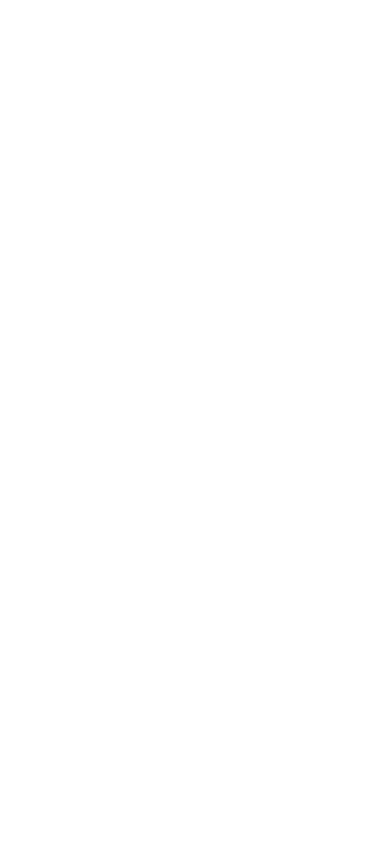
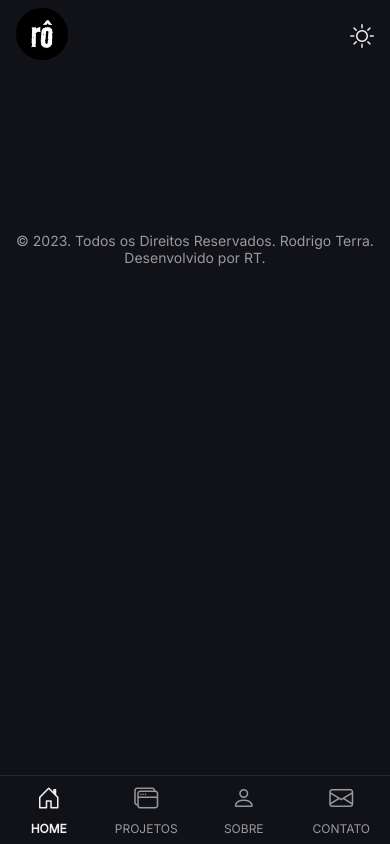
Before and after one commit to rodrigo-terra/rodrigoterra.github.io, a plain HTML site: page index.html in a window 390 px wide. Drawn offline with nearby package versions, Linux system fonts and the light colour scheme.

Commit message:
Adição do Hedar e Footer da Versão para Mobile e Deskttop

```diff
--- a/assets/css/styles.css
+++ b/assets/css/styles.css
@@ -1,13 +1,12 @@
 
-:root, :root[data-theme='dark'] {
+@import url('https://fonts.googleapis.com/css2?family=Inter&display=swap');
+
+:root {
   --primary-color: #F0F0F0;
-
   --primary-bg-color: #111217;
   --secondary-bg-color: #28292E;
-  --primary-border-color: #28292E;
-	--secondary-border-color: #56575A;
-
-  --title-color: #F0F0F0;
+  --border-color: #28292E;
+  --title-color: #9A9A9C;
   --text-color: #9A9A9C;
   --link-color: #9A9A9C;
   --icon-color: #C7C8C9;
@@ -19,6 +18,142 @@
   box-sizing: border-box;
   vertical-align: baseline;
   list-style: none;
-  scrollbar-width: thin;
-  scrollbar-color: var(--secondary-bg-color) transparent;
 }
+
+body {
+  background: var(--primary-bg-color);
+  font-family:'Inter', Tahoma, Geneva, Verdana, sans-serif;
+  color: var(--text-color);
+}
+
+a {
+  text-decoration: none;
+  color: var(--text-color);
+}
+
+a:hover {
+  color: var(--primary-color);
+  font-weight: 600;
+}
+
+i {
+  color: var(--icon-color);
+}
+
+.header {
+  display: flex;
+  flex-flow: row wrap;
+  justify-content: space-between;
+  align-items: center;
+  width: 100%;
+  padding: 0.5rem 1rem;
+}
+
+.header__toggle {
+  display: flex;
+  justify-content: flex-end;
+}
+
+.header__brand .brand__logo {
+  width: 3.25rem;
+  height: 3.25rem;
+}
+
+#toggleTheme {
+  font-size: 1.5rem;
+  color: var(--primary-color);
+}
+
+.menu {
+  display: flex;
+  align-items: center;
+  background: var(--primary-bg-color);
+}
+
+.menu__item {
+  width: 100%;
+}
+
+.menu--mobile {
+  width: 100vw;
+  position: fixed;
+  bottom: 0;
+  justify-content: space-between;
+  border-top: 1px solid var(--border-color);
+}
+
+.menu--mobile .menu__link {
+  display: flex;
+  flex-direction: column;
+  justify-content: center;
+  align-items: center;
+  padding: 0.5rem 1rem;
+  gap: .5rem;
+}
+
+.menu__link.active .menu__icon,
+.menu__link.active .menu__text,
+.menu__link:hover .menu__icon,
+.menu__link:hover .menu__text {
+  color: var(--primary-color);
+  font-weight: 600;
+}
+
+.menu__icon, .menu__text {
+  color: var(--text-color);
+}
+
+.menu__icon {
+  font-size: 1.5rem;
+}
+
+.menu__text {
+  font-size: .75rem;
+  text-transform: uppercase;
+}
+
+.header__nav {
+  display: none;
+}
+
+.menu--principal {
+  gap: 1rem;
+}
+
+main {
+  padding: 5rem;
+}
+
+footer p {
+  font-size: .875rem;
+  text-align: center;
+}
+
+/* Responsividade */
+@media (min-width: 768px) {
+  .header {
+    position: fixed;
+    border-bottom: 1px solid var(--border-color);
+    padding: 1rem 6rem;
+    background: var(--primary-bg-color);
+  }
+
+  .nav--mobile {
+    display: none;
+  }
+
+  .header__nav {
+    display: flex;
+  }
+
+  .header__nav,
+  .header__toggle {
+    min-width: 30%;
+  }
+}
+
+@media (min-width: 1400px) {
+  .header {
+    padding: 1rem 15rem;
+  }
+}
--- a/index.html
+++ b/index.html
@@ -7,12 +7,81 @@
     <meta name="description" content="Portifóli para compartilhar projetos e habilidades do desenvolvedor Rodrigo Terra">
 
     <!-- Favicon -->
-    <link rel="shortcut icon" href="assets/images/favicon/favicon.ico" type="image/x-icon">
+    <link rel="shortcut icon" href="favicon.ico" type="image/x-icon">
+
+    <!-- Bootstrap -->
+    <link rel="stylesheet" href="https://cdn.jsdelivr.net/npm/bootstrap-icons@1.10.5/font/bootstrap-icons.css">
 
     <!-- Estyles CSS -->
     <link rel="stylesheet" href="assets/css/styles.css">
   </head>
+
   <body>
-
+    <header class="header">
+      <nav class="header__nav">
+        <ul class="menu menu--principal">
+          <li class="menu__item">
+            <a class="menu__link active" href="#home">
+              <span class="menu__text">Home</span>
+            </a>
+          </li>
+          <li class="menu__item">
+            <a class="menu__link" href="#projetos">
+              <span class="menu__text">Projetos</span>
+            </a>
+          </li>
+          <li class="menu__item">
+            <a class="menu__link" href="#sobre">
+              <span class="menu__text">Sobre</span>
+            </a>
+          </li>
+          <li class="menu__item">
+            <a class="menu__link" href="#contato">
+              <span class="menu__text">Contato</span>
+            </a>
+          </li>
+        </ul>
+      </nav>
+      <div class="header__brand">
+        <img class="brand__logo" src="assets/images/logo.png" alt="Logo RT">
+      </div>
+      <div class="header__toggle">
+        <i id="toggleTheme" class="bi bi-sun"></i>
+      </div>
+    </header>
+    <nav  class="nav--mobile">
+      <ul class="menu menu--mobile">
+        <li class="menu__item">
+          <a class="menu__link active" href="#home">
+            <i class="menu__icon bi bi-house-door"></i>
+            <span class="menu__text">Home</span>
+          </a>
+        </li>
+        <li class="menu__item">
+          <a class="menu__link" href="#projetos">
+            <i class="menu__icon bi bi-window-stack"></i>
+            <span class="menu__text">Projetos</span>
+          </a>
+        </li>
+        <li class="menu__item">
+          <a class="menu__link" href="#sobre">
+            <i class="menu__icon bi bi-person"></i>
+            <span class="menu__text">Sobre</span>
+          </a>
+        </li>
+        <li class="menu__item">
+          <a class="menu__link" href="#contato">
+            <i class="menu__icon bi bi-envelope"></i>
+            <span class="menu__text">Contato</span>
+          </a>
+        </li>
+      </ul>
+    </nav>
+    <main></main>
+  <footer>
+    <p>
+      © 2023. Todos os Direitos Reservados. Rodrigo Terra. Desenvolvido por <a href="https://github.com/rodrigo-terra">RT</a>.
+    </p>
+  </footer>
   </body>
 </html>
```
Also changed, not shown: assets/images/logo.png (added), favicon.ico (renamed from assets/images/favicon/favicon.ico).
